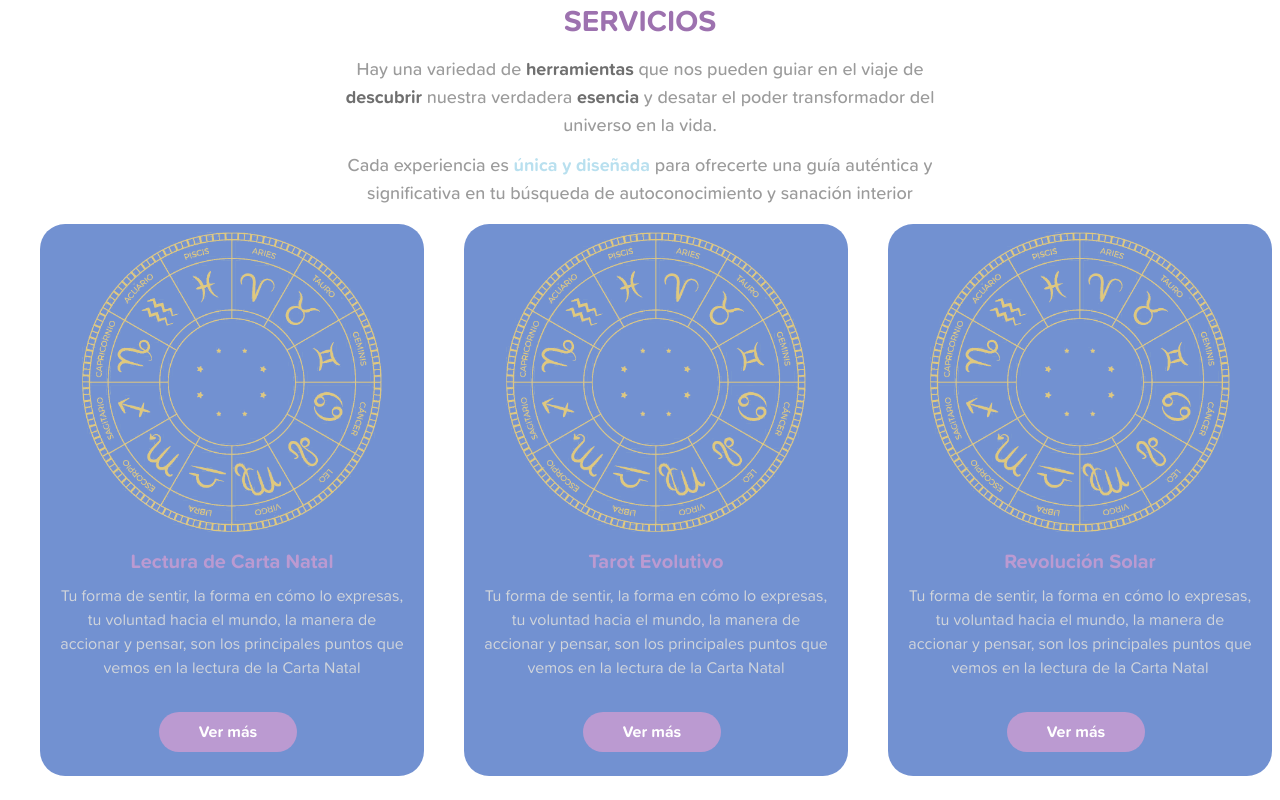
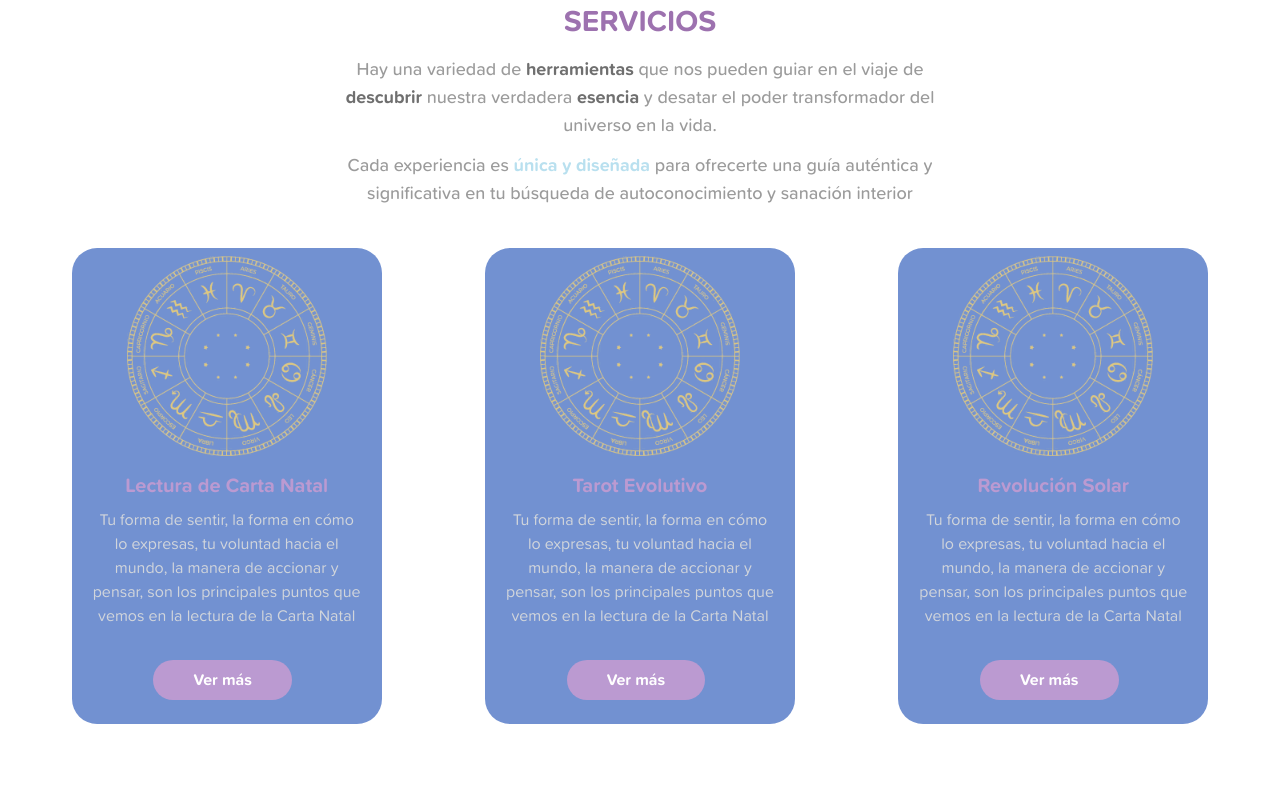
Before and after one commit to manuimfeld/Portfolio-2024, a Next.js app: page / in a window 1280 px wide. Shown: the part 1560-2360 px from the top of the page. After the commit the page ends 2332 px from the top, so only its background shows below. Built offline with nearby package versions, Linux system fonts and the light colour scheme.

Commit message:
add styles css and information

```diff
--- a/src/app/ui/cardServices.js
+++ b/src/app/ui/cardServices.js
@@ -4,13 +4,13 @@ import Link from "next/link";
 export default function CardServices({ service }) {
   return (
     <article
-      className={`flex-none w-[80vw] md:w-[30vw] mx-5  bg-[#2d5cbbab] px-5 py-2 rounded-[25px]`}
+      className={`flex-none w-[80vw] md:w-1/4 mx-auto my-6 bg-[#2d5cbbab] px-5 py-2 rounded-[25px]`}
     >
       <Image
         src={`${service.img_url}`}
         alt={service.alt_text}
-        width={300}
-        height={300}
+        width={200}
+        height={200}
         className="mx-auto"
       />
       <div className=" py-4">
```
